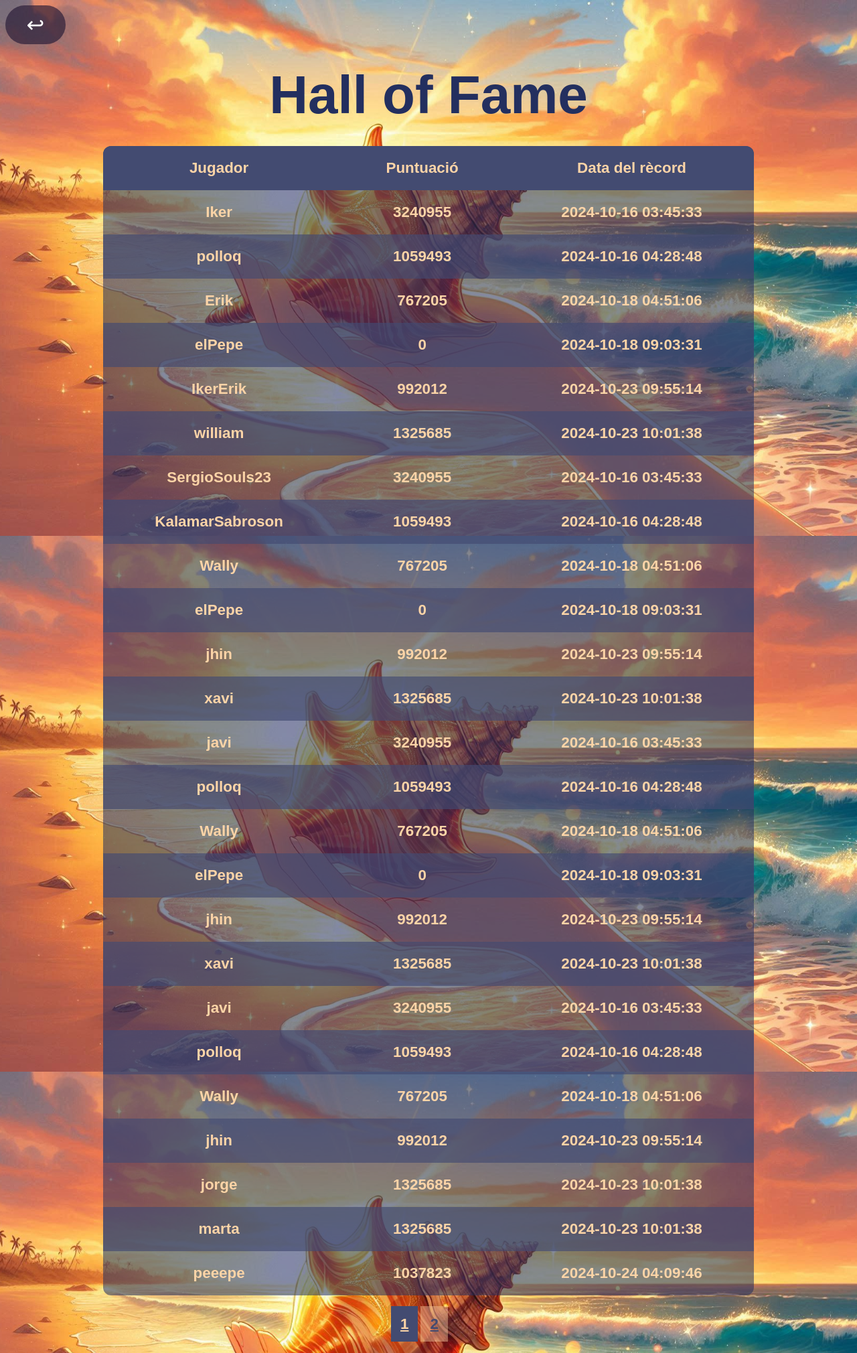
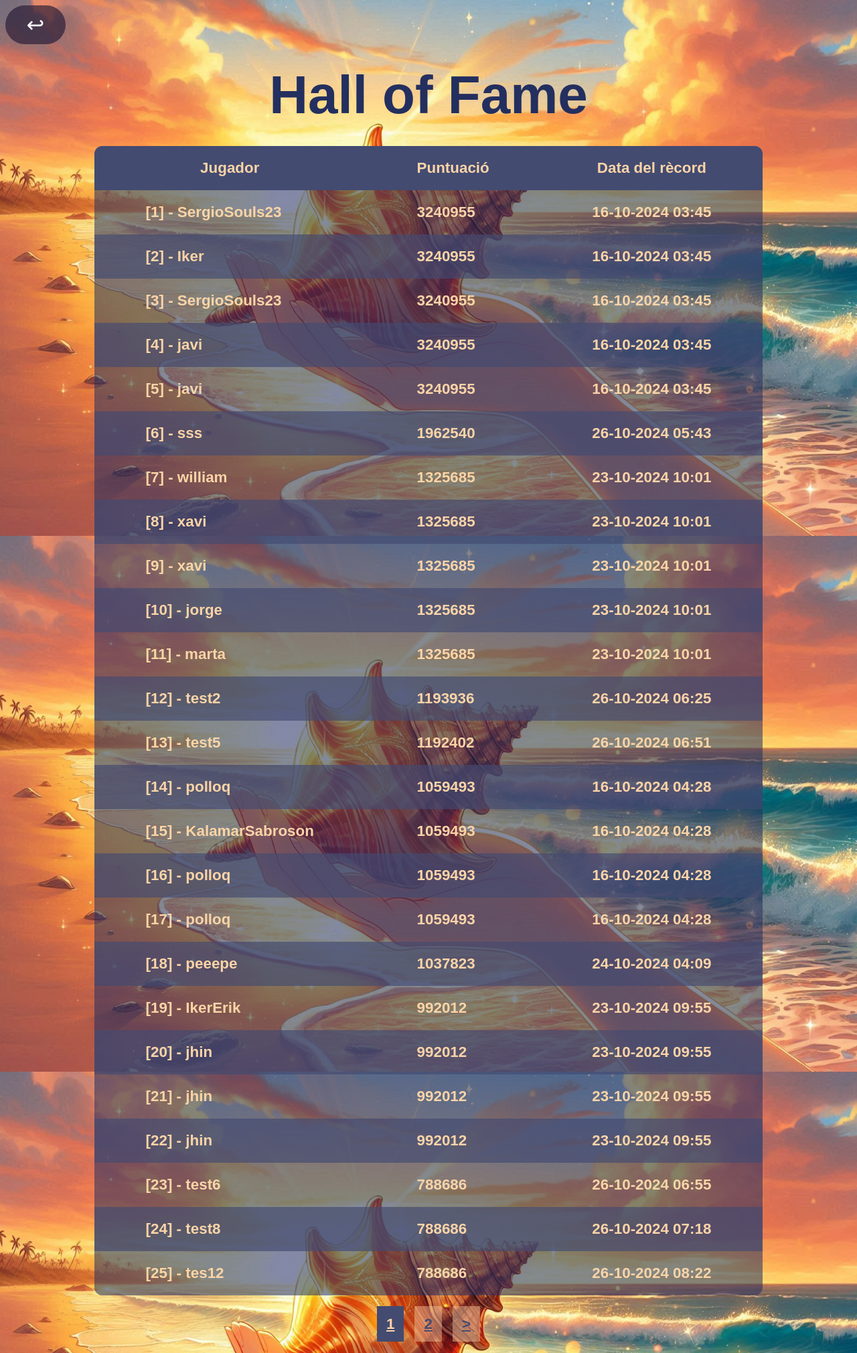
Before and after one commit to DarKoul-Wmg/AWS2_Hundir_La_Flota, a PHP site: page /ranking.php?page=1 in a window 1280 px wide. Shown: the whole page at 67% size. Run offline with PHP 8.4, Linux system fonts and the light colour scheme.

Commit message:
ranking ordenado y highlight funcional

```diff
--- a/index.php
+++ b/index.php
@@ -67,6 +67,8 @@
         <?php
     // Crear sesión y guardar el nombre del jugador en una variable de sesión
     session_start();
+    session_unset(); // Eliminar todas las variables de sesión
+
 
     if(isset($_POST["playerName"])){ //si tenemos nombre registrado, mostrar botones de juego activos
         $_SESSION["playerName"] = $_POST["playerName"];
--- a/lose.php
+++ b/lose.php
@@ -69,6 +69,10 @@ echo '<p class="loseScoreDesc">Registra el nom al Hall of fame: </p>';
 if ($_SERVER['REQUEST_METHOD'] === 'POST' && isset($_POST["playerName"])) {
     $playerName = $_POST["playerName"]; // obtener el playerName del formulario
 
+    $_SESSION['playerName'] = $playerName; //actualizamos variable de nombre (para ranking)
+    $_SESSION['lastDate'] =  $_SESSION['lastDate'] = $_SESSION['lastDate'] = date("d-m-Y H:i", strtotime($date)); //ultima partida realizada (para highlight de ranking)
+
+
     if (strlen($playerName) >= 3 && strlen($playerName) <= 30){
         $array = [$playerName, $score, $date]; // datos para insertar en txt
 
@@ -79,7 +83,7 @@ if ($_SERVER['REQUEST_METHOD'] === 'POST' && isset($_POST["playerName"])) {
         fclose($file);
 
         // Redirigir a ranking.php
-        header("Location: ranking.php?page=1");
+        header("Location: ranking.php?");
         exit; // Terminar el script
     }
 
--- a/ranking.php
+++ b/ranking.php
@@ -6,80 +6,120 @@
     <title>Trova la petxina</title>
     <link rel="stylesheet" type="text/css" href="style.css" />
     <script src="game.js"></script>
+</head>
+<body id="ranking">
 
-</head>
-
-
-
-<body id="ranking">
 <a href="index.php">
   <button class="exit">&larrhk;</button>
 </a>
+
 <p class="rankingTitle">Hall of Fame</p>
-  <!-- Aud  -->
-  <audio id="sonidoAccion">
-        <source src="sounds/action.mp3" type="audio/mpeg">
-        Sonido no habilitado
-  </audio>
+
 <?php
 session_start();
-$filePath="ranking.txt";
-$linecount = 0;
+$filePath = "ranking.txt";
 $file = fopen($filePath, "r");
-    echo'
-    <div class="rankingBox">
-    <table class="rankingTable">
-      <thead>
-        <tr>
-          <th>Jugador</th>
-          <th>Puntuació</th>
-          <th>Data del rècord</th>
-        </tr>
-      </thead>';
-while($line = fgets($file)){
-  $linecount++;
 
-  // Verifica si "page" está definido en la URL
-  $startLine = (isset($_GET["page"]) ? ($_GET["page"] - 1) * 25 + 1 : 1);
-  $endLine = $startLine + 24;
+$ranking = []; // almacena cada jugador del archivo ranking
+while ($line = fgets($file)) {
+    $values = explode(',', $line);
 
-  if($linecount >= $startLine&&$linecount <= $endLine){
+    // control de errores para evitar (warnings)
+    if (count($values) >= 3) {
+        $ranking[] = [
+            'nombre' => trim($values[0]),
+            'puntuacion' => (int) $values[1], // parse a int para ordenar
+            'fecha' => date("d-m-Y H:i", strtotime(trim($values[2]))) // parse a string
+        ];
+    }
+}
 
-    $values = explode(',',$line);
+fclose($file);
 
-    //control de errores para evitar (warnings)
-    if (count($values) >= 3) {
-      echo '
-      <tr>
-          <td>',$values[0],'</td>
-          <td>',$values[1],'</td>
-          <td>',$values[2],'</td>
-      </tr>';
+// Ordenar en base a puntuación
+usort($ranking, function($a, $b) {
+    return $b['puntuacion'] <=> $a['puntuacion'];
+});
+
+// Jugador a resaltar (highlight)
+$nomPlayer = $_SESSION['playerName'] ?? '';
+$datePlayer = $_SESSION['lastDate'] ?? '';
+
+// Buscar al jugador en el ranking
+$playerPosition = 0;
+
+if($nomPlayer){ //solo crea indice si el player a jugado
+  foreach ($ranking as $index => $player) {
+    if ($player['nombre'] === $nomPlayer && date("d-m-Y H:i", strtotime($player['fecha'])) === date("d-m-Y H:i", strtotime($datePlayer))) {
+        $playerPosition = $index + 1; // Asigna la posición correcta
+        break; // Rompe el bucle al encontrar al jugador
     }
   }
 }
-echo'
+
+// Pagina del jugador
+$pagePlayer = ($playerPosition > 0) ? ceil($playerPosition / 25) : 1;
+
+$currentPage = isset($_GET["page"]) ? (int)$_GET["page"] : 1; // Página actual desde la URL
+
+ //redirigir hacia la pagina con el highlight, comprobando que haya player y no sea la pag actual (crea buvle)
+ if ($nomPlayer && $pagePlayer != $currentPage && $pagePlayer <= ceil(count($ranking) / 25)) {
+  header("Location: ranking.php?page=$pagePlayer");
+  exit();
+}
+
+// Estructura de la tabla
+echo '<div class="rankingBox">
+<table class="rankingTable">
+  <thead>
+    <tr>
+      <th>Jugador</th>
+      <th>Puntuació</th>
+      <th>Data del rècord</th>
+    </tr>
+  </thead>
+  <tbody>';
+
+$start = ($currentPage - 1) * 25;
+$entriesToShow = array_slice($ranking, $start, 25);
+
+$num = $start +1;
+// Print de las entradas de la tabla
+foreach ($entriesToShow as $i => $entry) {
+    $positionHighlight = ($start + $i + 1 == $playerPosition) ? "highlight" : ""; // clase para highlight
+    echo "<tr class=\"$positionHighlight\">
+            <td>[{$num}] - {$entry['nombre']}</td>
+            <td>{$entry['puntuacion']}</td>
+            <td>{$entry['fecha']}</td>
+          </tr>";
+    $num++;
+}
+
+// Cerrar tabla
+echo '</tbody>
 </table>
 </div>';
-if ($linecount>25) {
-    # paginador
-    $numberOfPages = $linecount / 25;
-    $numberOfPages = ceil($numberOfPages);
 
-    echo'<div class="pagination">';
-    for ($i=0; $i < $numberOfPages; $i++) {
-      if($_GET["page"]==$i+1){
-        $classPaginator = "active";
-      }else{
-        $classPaginator = "";
-      };
-      echo'
-          <a class="',$classPaginator,'" href="?page=',$i+1,'">',$i+1,'</a>
-          ';
-  }
-  echo'</div>';
+// Paginador
+$numberOfPages = ceil(count($ranking) / 25);
+echo '<div class="pagination">';
+
+// Botón de "Primera página"
+if ($currentPage > 1) {
+  echo '<a href="?page=1" class="first-page"><</a>';
 }
-fclose($file);
+
+for ($i = 1; $i <= $numberOfPages; $i++) {
+    $classPaginator = ($currentPage === $i) ? "active" : "";
+    echo "<a class=\"$classPaginator\" href=\"?page=$i\">$i</a>";
+}
+
+// Botón de "Última página"
+if ($currentPage < $numberOfPages) {
+  echo '<a href="?page=' . $numberOfPages . '" class="last-page">></a>';
+}
+echo '</div>';
+unset($_SESSION['playerName']);
 ?>
 </body>
 </html>
--- a/ranking.txt
+++ b/ranking.txt
@@ -1,3 +1,4 @@
+SergioSouls23,3240955,2024-10-16 03:45:33
 Iker,3240955,2024-10-16 03:45:33
 polloq,1059493,2024-10-16 04:28:48
 Erik,767205,2024-10-18 04:51:06
@@ -24,3 +25,20 @@ jorge,1325685,2024-10-23 10:01:38
 marta,1325685,2024-10-23 10:01:38
 peeepe,1037823,2024-10-24 04:09:46
 pepepierde,632517,2024-10-24 04:11:04
+sss,1962540,2024-10-26 05:43:12
+ppp,787152,2024-10-26 05:51:00
+sss,787152,2024-10-26 05:53:16
+sss,787152,2024-10-26 05:58:00
+test1,787152,2024-10-26 06:17:17
+test2,1193936,2024-10-26 06:25:57
+sss,740881,2024-10-26 06:31:17
+test3,787152,2024-10-26 06:42:29
+test4,787152,2024-10-26 06:44:15
+test5,1192402,2024-10-26 06:51:00
+test6,788686,2024-10-26 06:55:40
+test7,787152,2024-10-26 07:11:52
+test8,788686,2024-10-26 07:18:11
+test9,785620,2024-10-26 07:27:31
+test10,787152,2024-10-26 07:56:39
+test12,781041,2024-10-26 08:18:11
+tes12,788686,2024-10-26 08:22:31
--- a/style.css
+++ b/style.css
@@ -561,6 +550,7 @@ body#ranking {
 
 body#ranking .rankingBox{
     margin:auto;
+    width: 85%;
 }
 
 body#ranking .rankingTitle{
@@ -576,7 +566,6 @@ body#ranking .rankingTable{
     border-collapse: collapse;
     border-radius: 12px;
     margin: auto;
-    text-align: center;
     color: #fcd4a7;
     font: 1.4em "Fira Sans", sans-serif;
     font-weight: bold;
@@ -617,13 +606,16 @@ body#ranking .rankingTable tbody tr:hover:nth-of-type(even) {
 body#ranking .pagination{
     margin-top: 30px;
     margin-bottom: 30px;
-    margin-left: 45vw;
+    text-align: center;
+
 }
 
 body#ranking .pagination a{
     padding: 14px;
+    margin: 8px;
     font: 1.4em "Fira Sans", sans-serif;
     font-weight: bold;
+
 }
 
 body#ranking .pagination a.active {
--- a/win.php
+++ b/win.php
@@ -75,9 +75,11 @@ echo '<p class="winScoreDesc">Registra el nom al Hall of fame: </p>';
 if ($_SERVER['REQUEST_METHOD'] === 'POST' && isset($_POST["playerName"])) {
     $playerName = $_POST["playerName"]; // obtener el playerName del formulario
 
+    $_SESSION['playerName'] = $playerName; //actualizamos variable de nombre (para ranking)
+    $_SESSION['lastDate'] = $_SESSION['lastDate'] = date("d-m-Y H:i", strtotime($date));//ultima partida realizada (para highlight de ranking)
+
     if (strlen($playerName) >= 3 && strlen($playerName) <= 30){
         $array = [$playerName, $score, $date]; // datos para insertar en txt
-
         // Guardar en el archivo
         $file = fopen('ranking.txt', "a");
         $processedLine = implode(',', $array) . "\n";
@@ -85,7 +87,7 @@ if ($_SERVER['REQUEST_METHOD'] === 'POST' && isset($_POST["playerName"])) {
         fclose($file);
 
         // Redirigir a ranking.php
-        header("Location: ranking.php?page=1");
+        header("Location: ranking.php");
         exit; // Terminar el script
     }
 
```
Also changed, not shown: other parts of style.css (+20 -11 lines).
